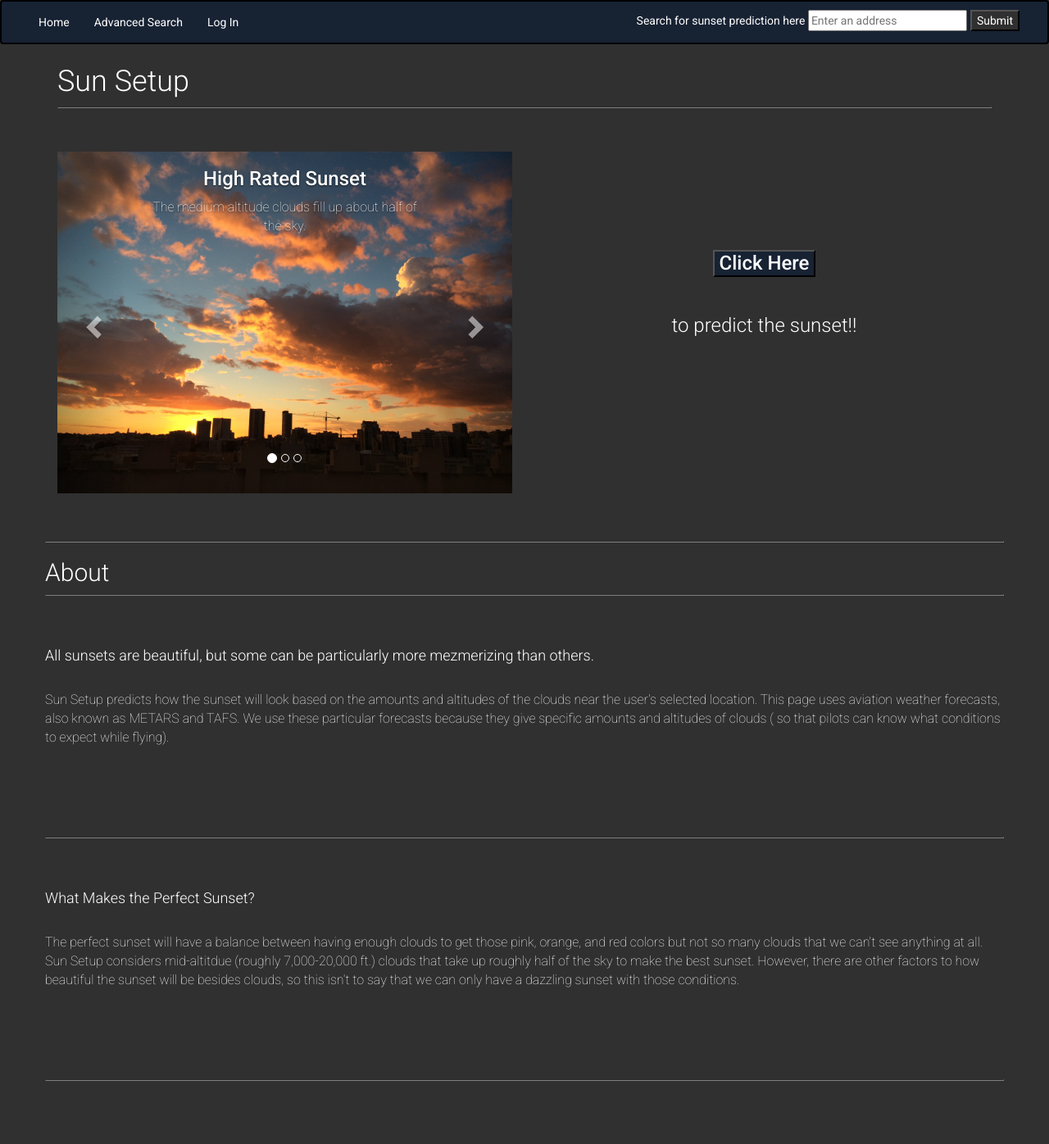
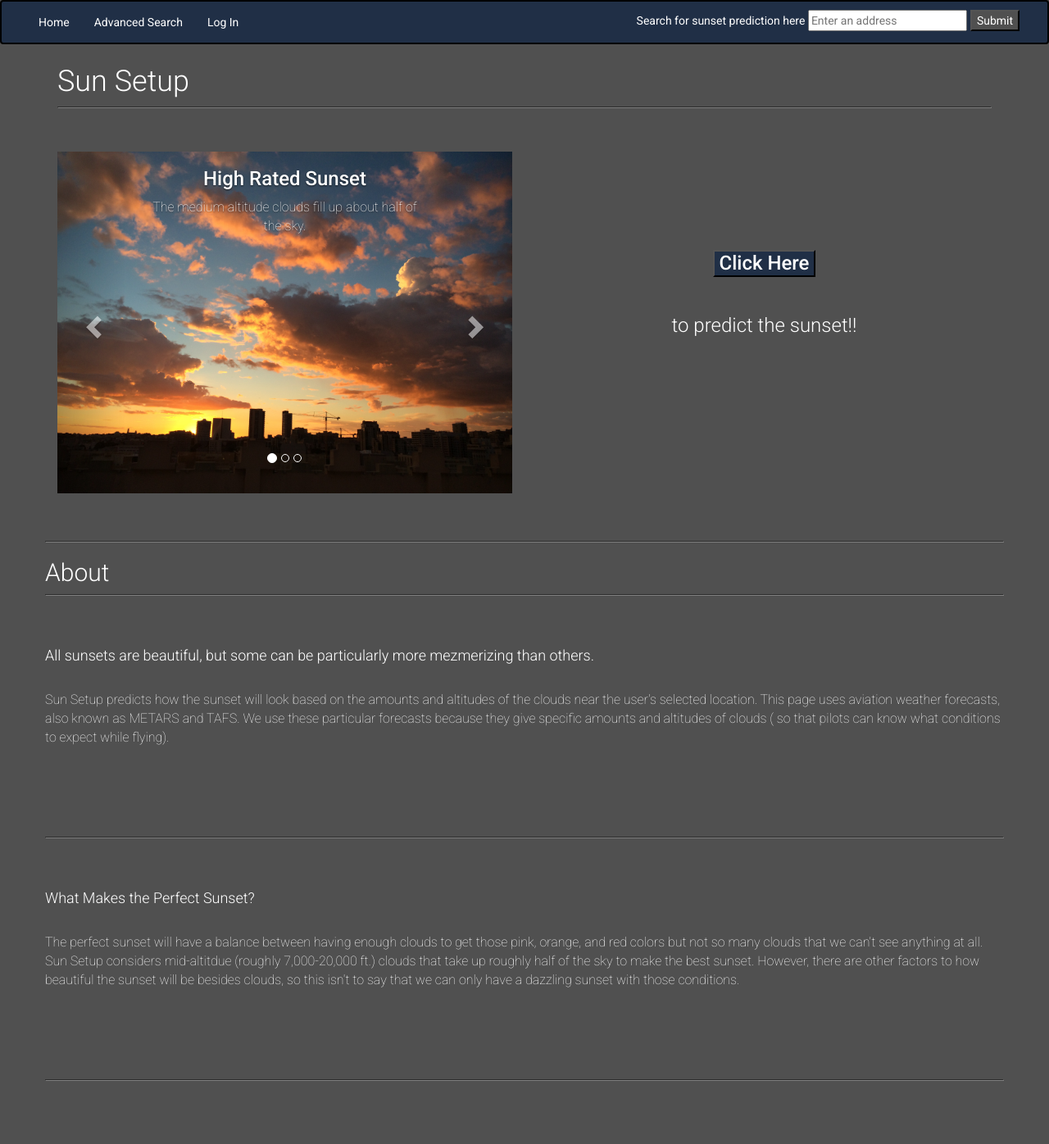
Before and after one commit to hleonhardy/fellowship-final-project, a Flask app: page / in a window 1280 px wide. Shown: the whole page at 82% size. Run offline with Flask 2, Linux system fonts and the light colour scheme; some libraries are stand-ins or nearby versions.

Commit message:
changed colors and got rid of the debug toolbar for demo night screencast. The real colors have been commented out as well as the debug toolbar line in server.py

```diff
--- a/server.py
+++ b/server.py
@@ -586,7 +586,8 @@ if __name__ == '__main__':
     connect_to_db(app)
 
     #to use the debugging toolbar:
-    DebugToolbarExtension(app)
+    #COMMENTING OUT FOR DEMO
+    # DebugToolbarExtension(app)
 
 
     #host with 0's so we can run with vagrant
--- a/static/css/base.css
+++ b/static/css/base.css
@@ -1,5 +1,5 @@
 .nav, .navbar, .navbar-default {
-    background-color: #172233;
+    background-color: #202f46;
     border-color: black;
     z-index: 5;
     margin-bottom: 0;
@@ -37,7 +37,7 @@
 }*/
 
 body {
-    background-color: #303030;
+    background-color: #505050;
     color: white;
     font-family: 'Roboto', sans-serif;
     font-weight: 400;
@@ -54,3 +54,7 @@ a.nav-text {
 #nav-autocomplete{
     color: black;
 }
+
+/* CHANGING FOR DEMO PURPOSES */
+/* These are the original colors: */
+/* Nav Bar: #172233, Background: #303030 */
--- a/templates/base.html
+++ b/templates/base.html
@@ -70,7 +70,8 @@
         <form action='/prediction'>
           <li>Search for sunset prediction here  <input type="text" id="nav-autocomplete" name="address" placeholder="Enter an address" onFocus="geolocateNav()">
           <input type='hidden' name='my-nav-address' value='visible'>
-          <input type="submit" style="background-color: #303030;"></li>
+          <!-- #303030 for real, #505050 for Demo purposes -->
+          <input type="submit" style="background-color: #505050;"></li>
         </form>
       </ul>
     </div><!-- /.navbar-collapse -->
--- a/templates/homepage.html
+++ b/templates/homepage.html
@@ -85,7 +85,8 @@
               <input id='hidden-loc' name='my-location' type='hidden' value='visible' class='hidden-input'>
             </form>
             <h3>
-              <button type='submit' id='submit' style='background-color: #172233;'>Click Here </button><br><br><h3 class='h-thinner'>to predict the sunset!!</h3>
+              <!-- #202f46 for demo, #172233 for real -->
+              <button type='submit' id='submit' style='background-color: #202f46;'>Click Here </button><br><br><h3 class='h-thinner'>to predict the sunset!!</h3>
             </h3>
           </div>
 <!--       </div> -->
```
